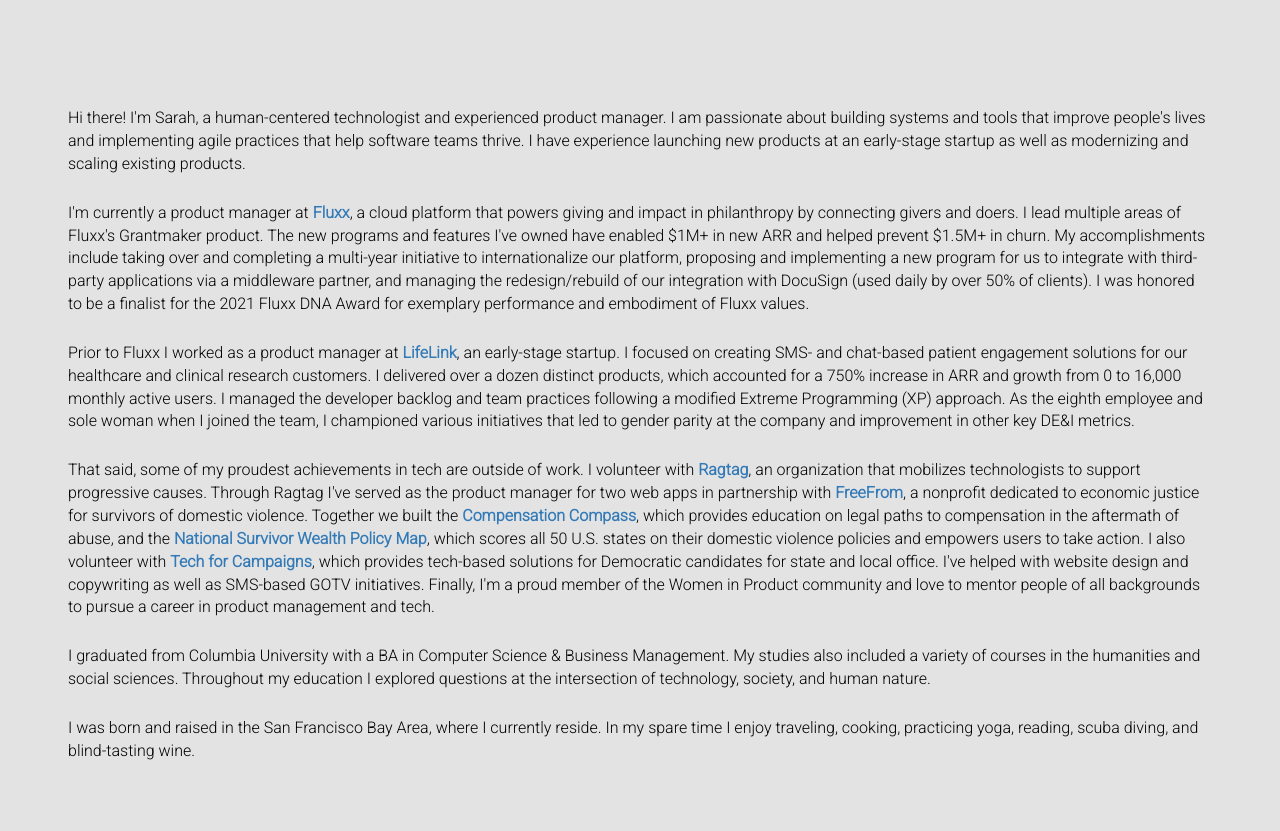
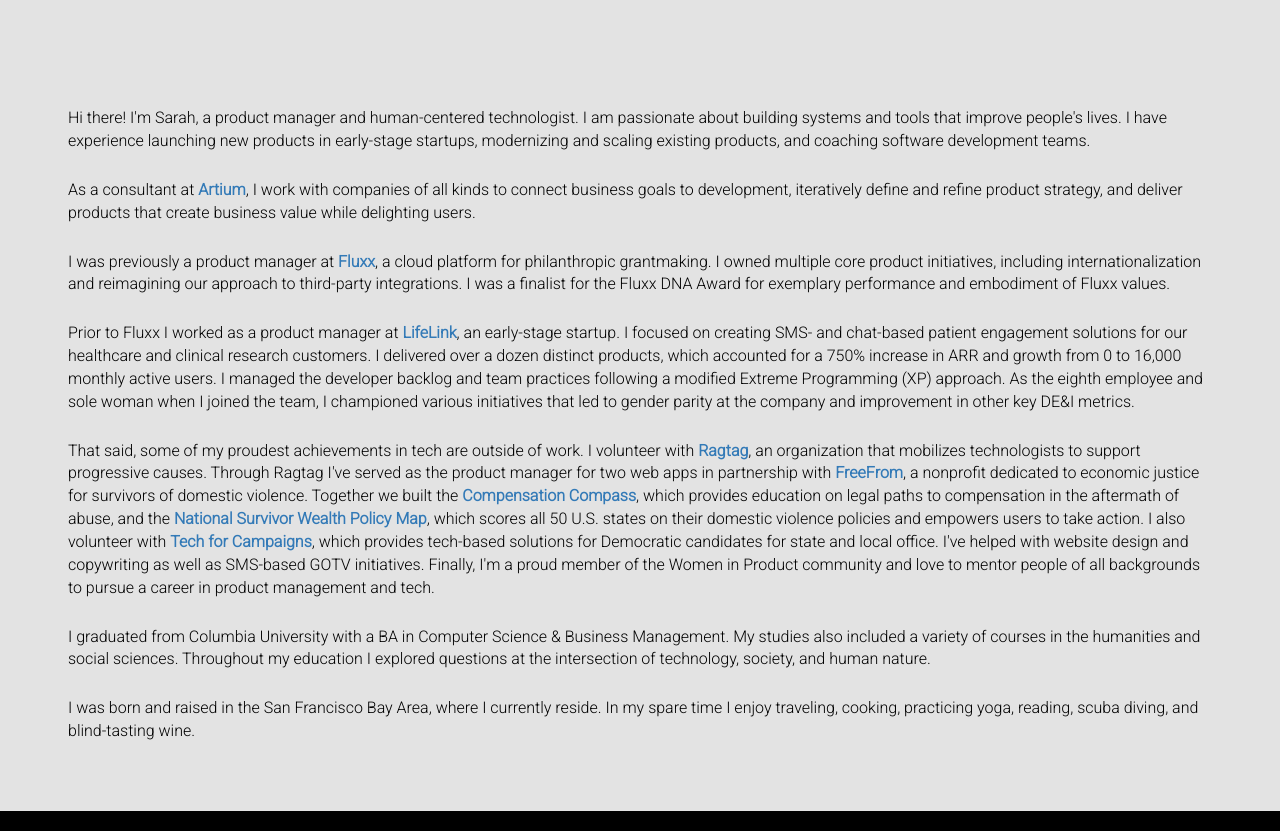
Before and after one commit to sarahgreen/sarahgreen.github.io, a plain HTML site: page index.html in a window 1280 px wide. Shown: the part 866-1697 px from the top of the page. Drawn offline with nearby package versions, Linux system fonts and the light colour scheme.

Commit message:
Updated bio

```diff
--- a/index.html
+++ b/index.html
@@ -56,8 +56,9 @@
 
 					<h2 id="aboutme">about me</h2>
 
-					<p class="paragraph">Hi there! I'm Sarah, a human-centered technologist and experienced product manager. I am passionate about building systems and tools that improve people's lives and implementing agile practices that help software teams thrive. I have experience launching new products at an early-stage startup as well as modernizing and scaling existing products.</p>
-					<p class="paragraph">I'm currently a product manager at <a class="bodyLink" target="_blank" href="https://fluxx.io">Fluxx</a>, a cloud platform that powers giving and impact in philanthropy by connecting givers and doers. I lead multiple areas of Fluxx's Grantmaker product. The new programs and features I've owned have enabled $1M+ in new ARR and helped prevent $1.5M+ in churn. My accomplishments include taking over and completing a multi-year initiative to internationalize our platform, proposing and implementing a new program for us to integrate with third-party applications via a middleware partner, and managing the redesign/rebuild of our integration with DocuSign (used daily by over 50% of clients). I was honored to be a finalist for the 2021 Fluxx DNA Award for exemplary performance and embodiment of Fluxx values.</p>
+					<p class="paragraph">Hi there! I'm Sarah, a product manager and human-centered technologist. I am passionate about building systems and tools that improve people's lives. I have experience launching new products in early-stage startups, modernizing and scaling existing products, and coaching software development teams.</p>
+					<p class="paragraph">As a consultant at <a class="bodyLink" target="_blank" href="https://thisisartium.com">Artium</a>, I work with companies of all kinds to connect business goals to development, iteratively define and refine product strategy, and deliver products that create business value while delighting users.</p>
+					<p class="paragraph">I was previously a product manager at <a class="bodyLink" target="_blank" href="https://fluxx.io">Fluxx</a>, a cloud platform for philanthropic grantmaking. I owned multiple core product initiatives, including internationalization and reimagining our approach to third-party integrations. I was a finalist for the Fluxx DNA Award for exemplary performance and embodiment of Fluxx values.</p>
 					<p class="paragraph">Prior to Fluxx I worked as a product manager at <a class="bodyLink" target="_blank" href="https://lifelink.com">LifeLink</a>, an early-stage startup. I focused on creating SMS- and chat-based patient engagement solutions for our healthcare and clinical research customers. I delivered over a dozen distinct products, which accounted for a 750% increase in ARR and growth from 0 to 16,000 monthly active users. I managed the developer backlog and team practices following a modified Extreme Programming (XP) approach. As the eighth employee and sole woman when I joined the team, I championed various initiatives that led to gender parity at the company and improvement in other key DE&I metrics.</p>
 					<p class="paragraph">That said, some of my proudest achievements in tech are outside of work. I volunteer with <a class="bodyLink" target="_blank" href="https://ragtag.org">Ragtag</a>, an organization that mobilizes technologists to support progressive causes. Through Ragtag I've served as the product manager for two web apps in partnership with <a class="bodyLink" target="_blank" href="https://freefrom.org">FreeFrom</a>, a nonprofit dedicated to economic justice for survivors of domestic violence. Together we built the <a class="bodyLink" target="_blank" href="https://compass.freefrom.org">Compensation Compass</a>, which provides education on legal paths to compensation in the aftermath of abuse, and the <a class="bodyLink" target="_blank" href="https://mapandscorecard.freefrom.org">National Survivor Wealth Policy Map</a>, which scores all 50 U.S. states on their domestic violence policies and empowers users to take action. I also volunteer with <a class="bodyLink" target="_blank" href="https://techforcampaigns.org">Tech for Campaigns</a>, which provides tech-based solutions for Democratic candidates for state and local office. I've helped with website design and copywriting as well as SMS-based GOTV initiatives. Finally, I'm a proud member of the Women in Product community and love to mentor people of all backgrounds to pursue a career in product management and tech.</p>
 					<p class="paragraph">I graduated from Columbia University with a BA in Computer Science & Business Management. My studies also included a variety of courses in the humanities and social sciences. Throughout my education I explored questions at the intersection of technology, society, and human nature.</p>
```
